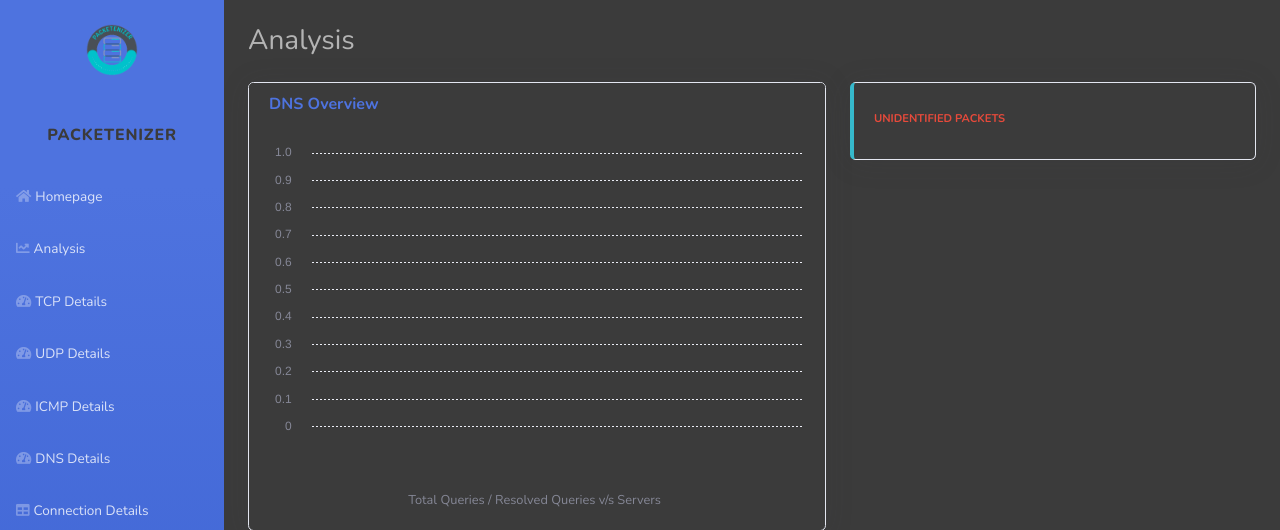
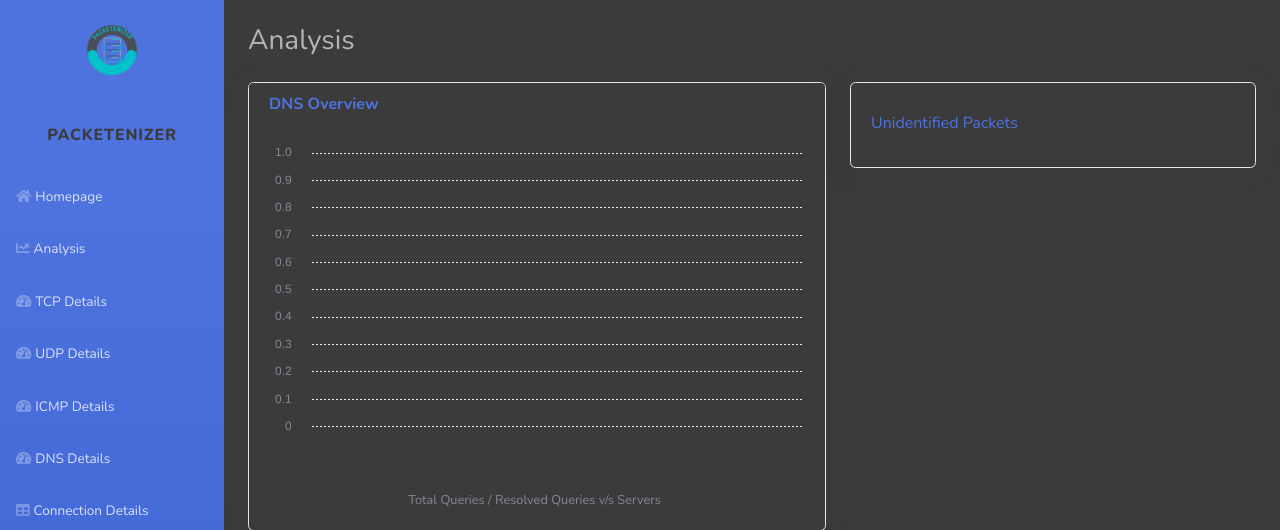
Before and after one commit to kunalx86/packetenizer, a Flask app: template source/app/templates/dashboard/analysis.html in a window 1280 px wide. Shown: the top 530 px of the page. Run offline with Flask 2, Linux system fonts and the light colour scheme; the template is opened without the code that fills it, so the values that code supplies are empty; some libraries are stand-ins or nearby versions.

Commit message:
Web: Changed unidentified style Added client side persistance toggle nav .gitattributes added

```diff
--- a/source/app/static/js/theme.js
+++ b/source/app/static/js/theme.js
@@ -2,13 +2,13 @@
   "use strict"; // Start of use strict
 
   // Toggle the side navigation
-  $("#sidebarToggle, #sidebarToggleTop").on('click', function(e) {
-    $("body").toggleClass("sidebar-toggled");
-    $(".sidebar").toggleClass("toggled");
-    if ($(".sidebar").hasClass("toggled")) {
-      $('.sidebar .collapse').collapse('hide');
-    };
-  });
+//   $("#sidebarToggle, #sidebarToggleTop").on('click', function(e) {
+//     $("body").toggleClass("sidebar-toggled");
+//     $(".sidebar").toggleClass("toggled");
+//     if ($(".sidebar").hasClass("toggled")) {
+//       $('.sidebar .collapse').collapse('hide');
+//     };
+//   });
 
   // Close any open menu accordions when window is resized below 768px
   $(window).resize(function() {
--- a/source/app/templates/dashboard/analysis.html
+++ b/source/app/templates/dashboard/analysis.html
@@ -21,11 +21,11 @@
                 </div>
             </div>
             <div class="col-lg-5 col-xl-5">
-                <div class="card shadow border-left-info py-2">
+                <div class="card shadow py-2 mb-4">
                     <div class="card-body">
                         <div class="row align-items-info no-gutters">
                             <div class="col mr-2">
-                                <div class="text-uppercase text-danger font-weight-bold text-xs mb-1"><span>Unidentified Packets</span></div>
+                                <div class="text-primary mb-1"><span>Unidentified Packets</span></div>
                                 {% for packet in data['invalid'] %}
                                     <div class="text-dark h5 mb-0"><span>Hosts {{ packet.source_address }} and {{ packet.destination_address }} exchanged {{ packet.count }} unidentified packets</span></div>
                                 {% endfor %}
--- a/source/app/templates/dashboard/dashboard.html
+++ b/source/app/templates/dashboard/dashboard.html
@@ -104,6 +104,18 @@
     <script src="https://cdnjs.cloudflare.com/ajax/libs/jquery-easing/1.4.1/jquery.easing.js"></script>
     <script src="/static/js/theme.js"></script>
     <script type="text/javascript">
+        let state = JSON.parse(localStorage.getItem('nav-toggle'));
+        function toggleNav(_) {
+            $("body").toggleClass("sidebar-toggled");
+            $(".sidebar").toggleClass("toggled");
+            if ($(".sidebar").hasClass("toggled")) {
+                $('.sidebar .collapse').collapse('hide');
+            };
+            localStorage.setItem('nav-toggle', state);
+        }
+        if (state) {
+            toggleNav(null);
+        }
         const navItem = document.getElementById("nav-item-{{nav_item}}");
         navItem.classList.add("active")
 
@@ -122,6 +134,10 @@
                 copyDiv.classList.add('invisible');
             }, 2000);
         })
+        $("#sidebarToggle, #sidebarToggleTop").on('click', (_) => {
+            state = !state;
+            toggleNav(_);
+        });
     </script>
 </body>
 
```
Also changed, not shown: 2 other files.
